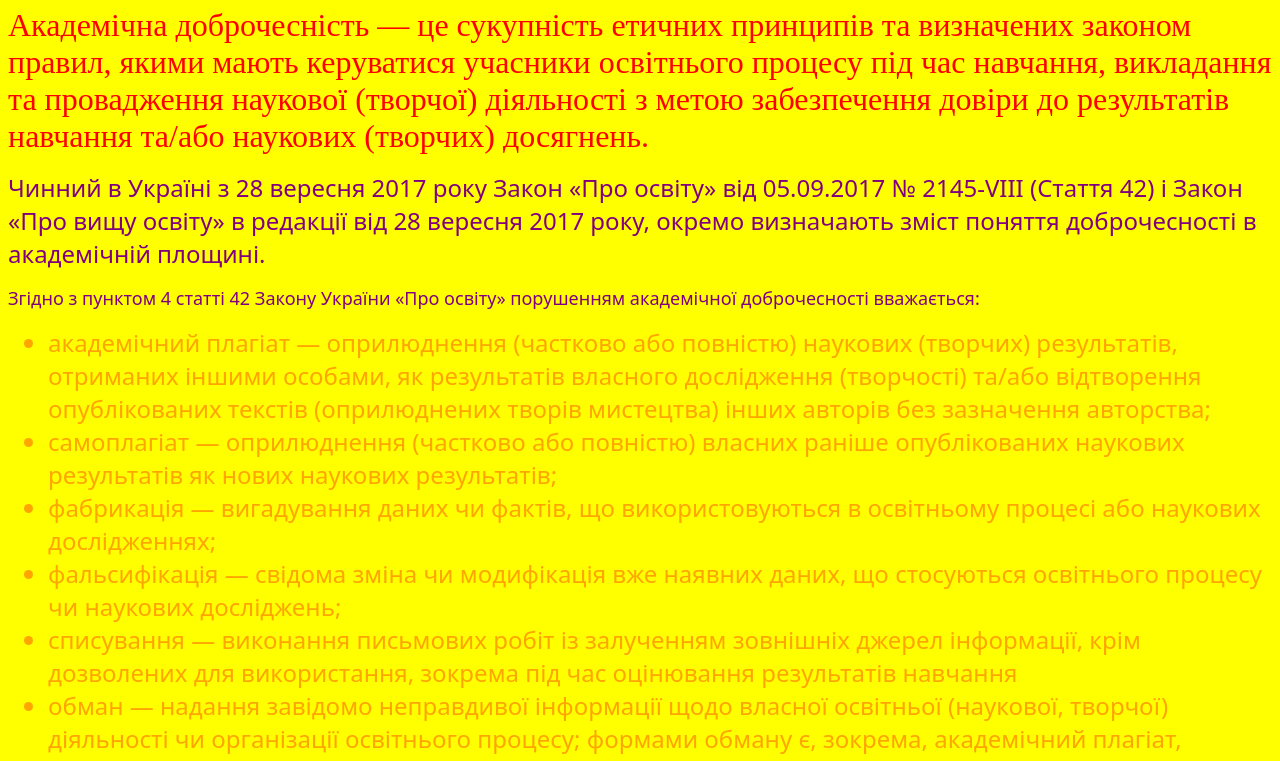
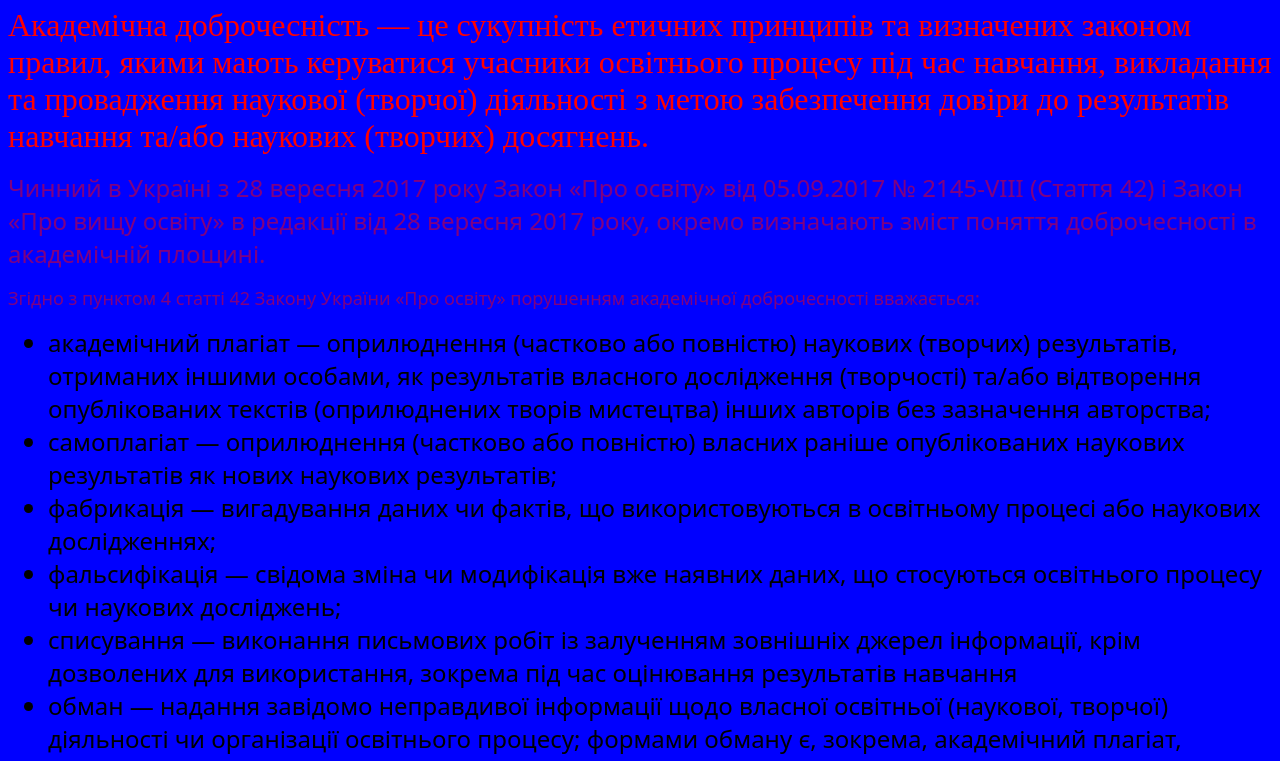
Before and after one commit to krav4enkopolina111/polina, a plain HTML site: page zavd.25.04.html in a window 1280 px wide. Shown: the part 73-834 px from the top of the page. Drawn offline with Linux system fonts and the light colour scheme.

Commit message:
Update zavd.25.04.html

```diff
--- a/zavd.25.04.html
+++ b/zavd.25.04.html
@@ -5,7 +5,7 @@
     <meta name="viewport" content="width=device-width, initial-scale=1.0" />
     <title>Академічна доброчесність</title>
   </head>
-  <body bgcolor="yellow">
+  <body bgcolor="blue">
     <h1><a href="index.html">Початкова сторінка</a></h1>
     <p><font color="red" size="6" face="Sans M5">
       Академічна доброчесність — це сукупність етичних принципів та визначених
@@ -24,7 +24,7 @@
       Згідно з пунктом 4 статті 42 Закону України «Про освіту» порушенням
       академічної доброчесності вважається:
     </p></font>
-    <ul><font color="orange" face="Sans" size="5">
+    <ul><font color="black" face="Sans" size="5">
       <li>
         академічний плагіат — оприлюднення (частково або повністю) наукових
         (творчих) результатів, отриманих іншими особами, як результатів власного
```
